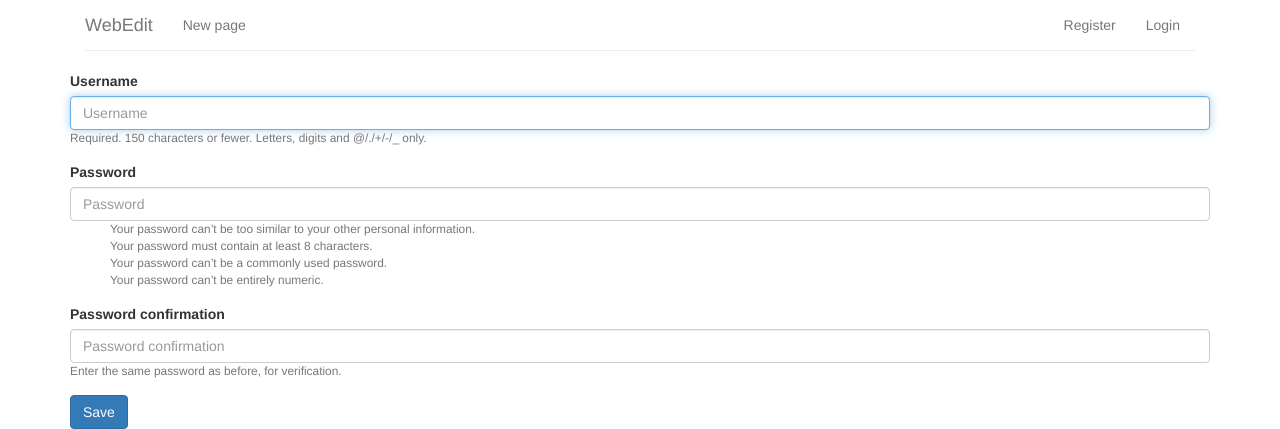
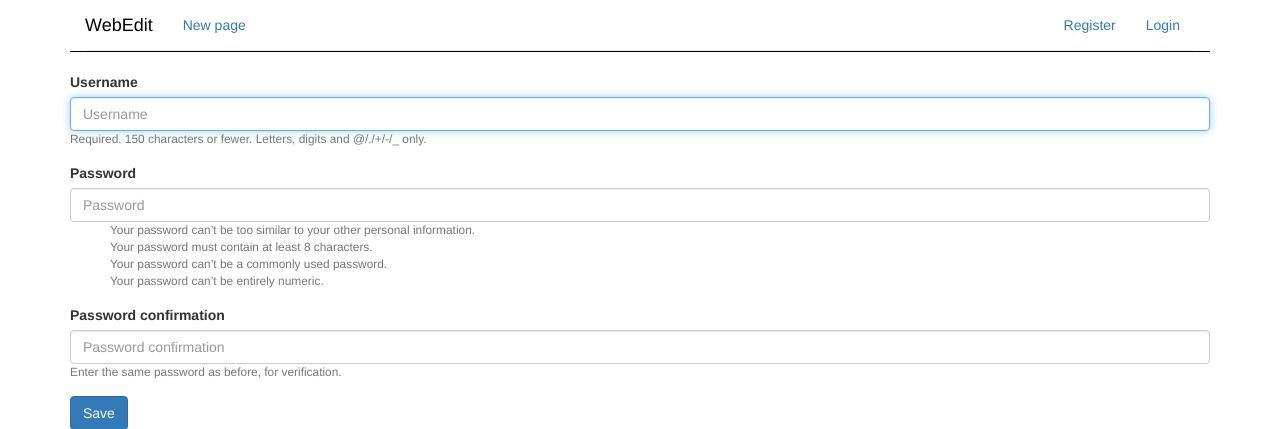
Before and after one commit to jongund/a11y-webedit, a Django app: page /register/ in a window 1280 px wide. Shown: the top 429 px of the page. Run offline with Django 3.2, Linux system fonts and the light colour scheme; some libraries are stand-ins or nearby versions.

Commit message:
navbar links meet color contrast requirements

```diff
--- a/pages/static/pages/style.css
+++ b/pages/static/pages/style.css
@@ -1,7 +1,18 @@
-
 .navbar{
 	border: none;
 	background: none;
+}
+.container-fluid{
+	border-bottom: thin solid black;
+}
+#brand{
+	color: black;
+}
+#navbar-collapse-1 ul>li>a{
+	color: #337ab7;
+}
+#navbar-collapse-1 ul>li>a:hover{
+	text-decoration: underline;
 }
 #nav-line{
 	margin: 0;
--- a/pages/templates/pages/all_pages.html
+++ b/pages/templates/pages/all_pages.html
@@ -8,7 +8,7 @@
 	<div class = "embedded-functions">
 		<a href = "/pages/{{ i.3 }}" class = "btn btn-primary">Edit</a>
 		<a href = "/pages/{{ i.3 }}/output" class = "btn btn-primary">Run</a>
-		<a href = "/pages/{{ i.3 }}/output" class = "btn btn-primary">Copy</a>
+		<a href = "/pages/{{ i.3 }}/copy" class = "btn btn-primary">Copy</a>
 		<a href = "/pages/{{ i.3 }}/delete" class = "btn btn-danger">Delete</a>
 	</div>
 	{% if i.1 %}
--- a/templates/base.html
+++ b/templates/base.html
@@ -1,7 +1,7 @@
 {% load bootstrap3 %}
+{% bootstrap_css %}
 {% load static %}
-{% bootstrap_css %}
-<!Doctype HTML>
+<!DOCTYPE html>
 <html lang = "en">
 <head>
 	<title>WebEdit</title>
@@ -22,14 +22,14 @@
 				<span class="icon-bar"></span>
 				<span class="icon-bar"></span>
 			  </button>
-			  <a class="navbar-brand" href="/pages/new">WebEdit</a>
+			  <a id = "brand" class="navbar-brand" href="/pages/new">WebEdit</a>
 			</div>
 
 			<!-- Collect the nav links, forms, and other content for toggling -->
 			<div class="collapse navbar-collapse" id="navbar-collapse-1">
 
 			<!-- Left side navbar -->
-			  <ul class="nav navbar-nav navbar-left">
+			  <ul class="nav navbar-nav navbar-left nav-links">
 				<li><a href = "/pages/new">New page</a></li>
 			  </ul>
 
```
